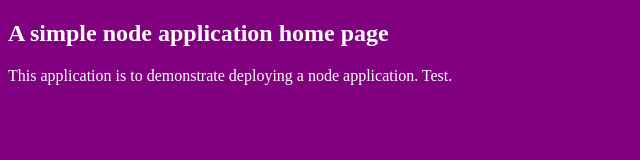
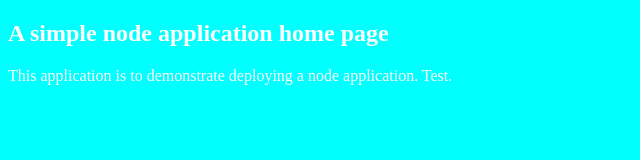
Before and after one commit to markk19/node_mk, a website: page index.html in a window 1280 px wide. Shown: the whole page, without its empty margins (0-640 px from the left). Drawn offline with Linux system fonts and the light colour scheme.

Commit message:
Updated colours

```diff
--- a/index.html
+++ b/index.html
@@ -3,7 +3,7 @@
   <head>
     <title>Basic Node App</title>
    </head>
-  <body style="background:purple; color:white;">
+  <body style="background:aqua; color:white;">
     <h2>A simple node application home page</h2>
     <p>
       This application is to demonstrate deploying a node application.
```
